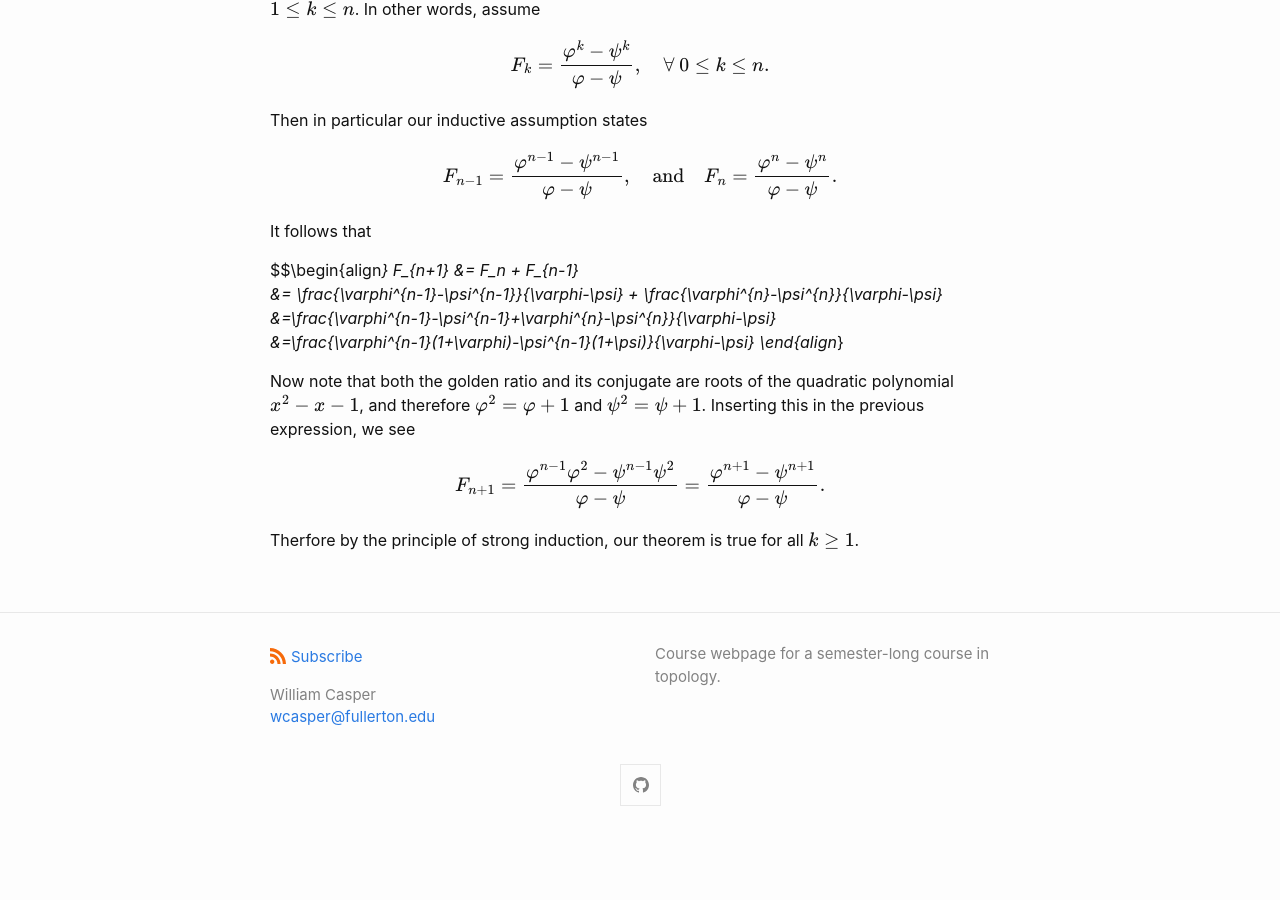
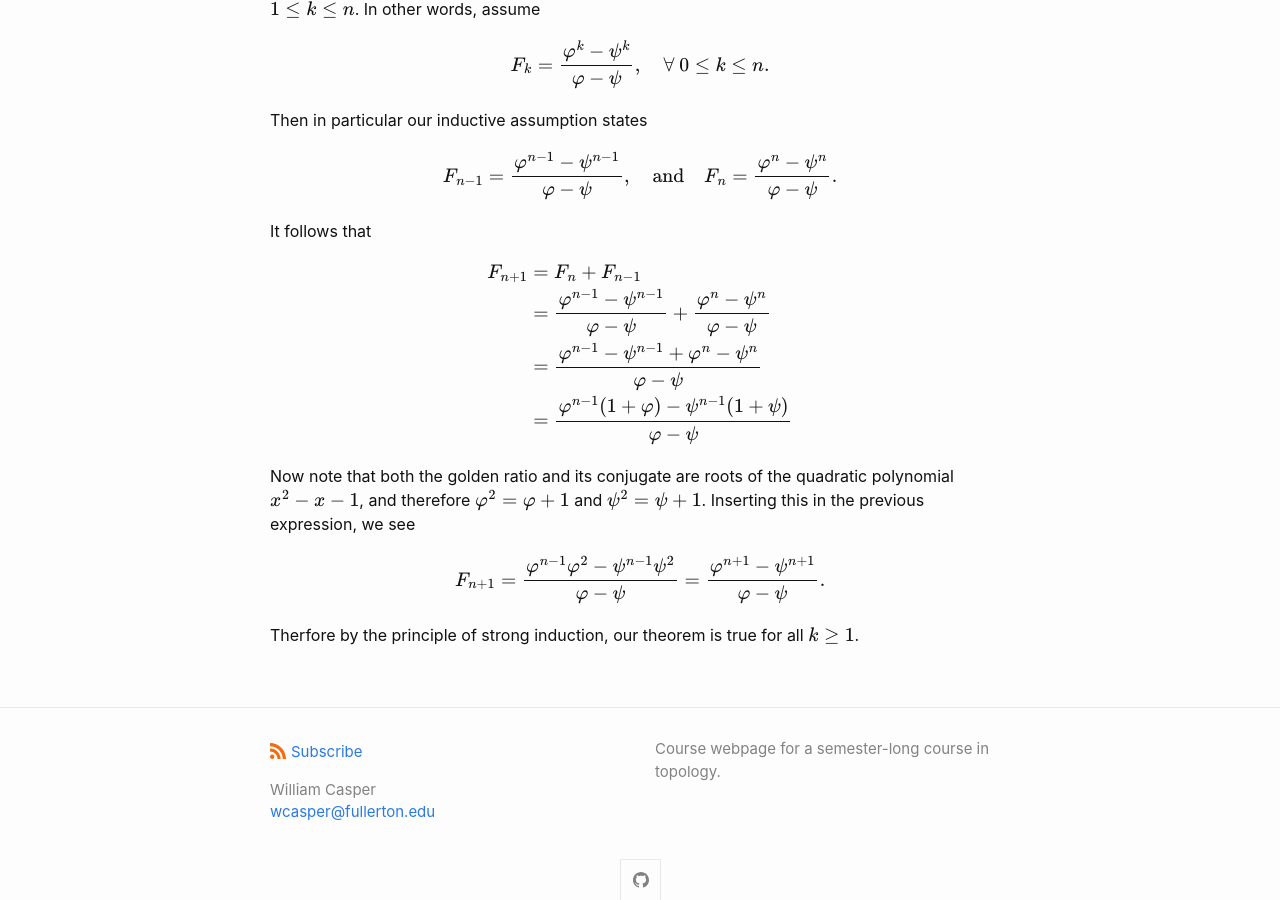
Before and after one commit to wcasper/math430spring2023, a Jekyll site: the page built from _topics/001-induction.md, in a window 1280 px wide and 900 px high, scrolled down 2564 px. Built offline with Jekyll 4.4.1, drawn with Linux system fonts in a browser that asks for light colours; before the commit the page ends 3405 px from its top, so only the background shows below that.

Commit message:
fixed typo

```diff
--- a/_topics/001-induction.md
+++ b/_topics/001-induction.md
@@ -104,7 +104,7 @@ F_{n+1}
   &= \frac{\varphi^{n-1}-\psi^{n-1}}{\varphi-\psi} + \frac{\varphi^{n}-\psi^{n}}{\varphi-\psi}\\
   &=\frac{\varphi^{n-1}-\psi^{n-1}+\varphi^{n}-\psi^{n}}{\varphi-\psi}\\
   &=\frac{\varphi^{n-1}(1+\varphi)-\psi^{n-1}(1+\psi)}{\varphi-\psi}
-\end{align*}
+\end{align*}$$
 
 Now note that both the golden ratio and its conjugate are roots of the quadratic polynomial $$x^2-x-1$$, and therefore $$\varphi^2=\varphi+1$$ and $$\psi^2=\psi+1$$.
 Inserting this in the previous expression, we see
```
